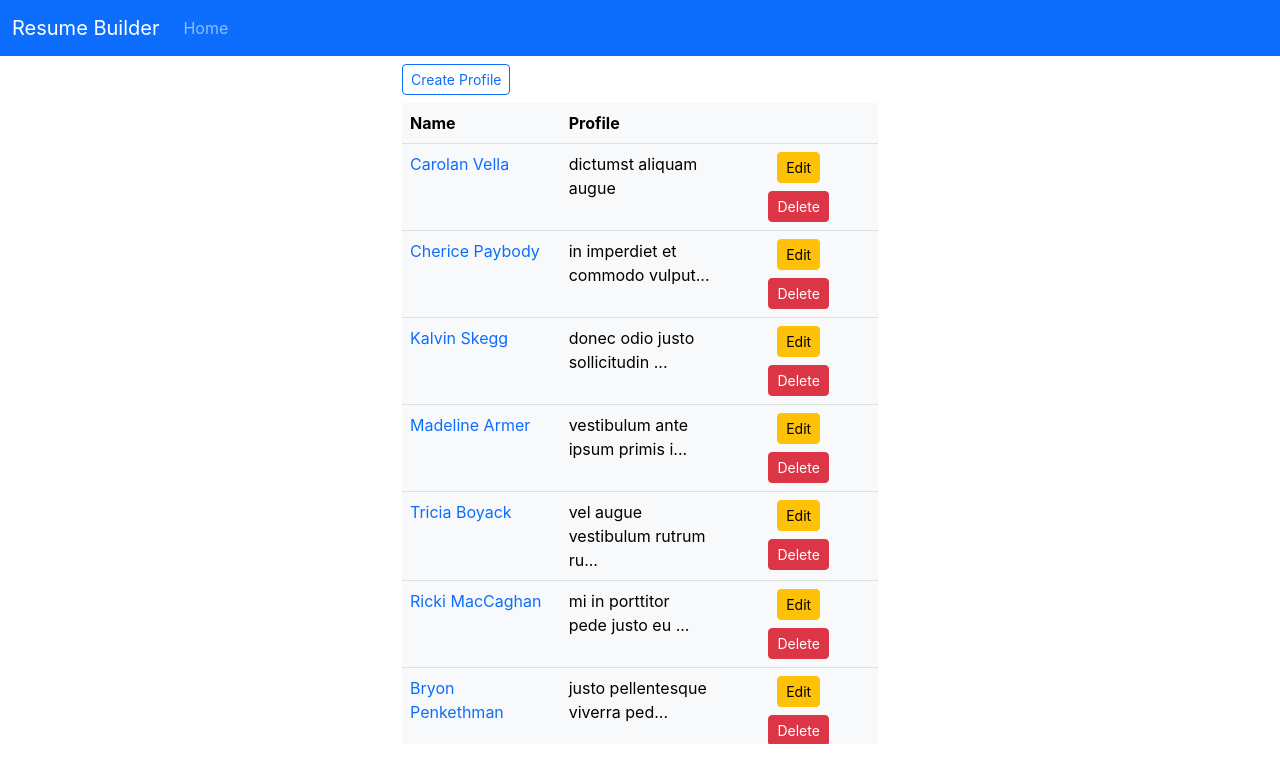
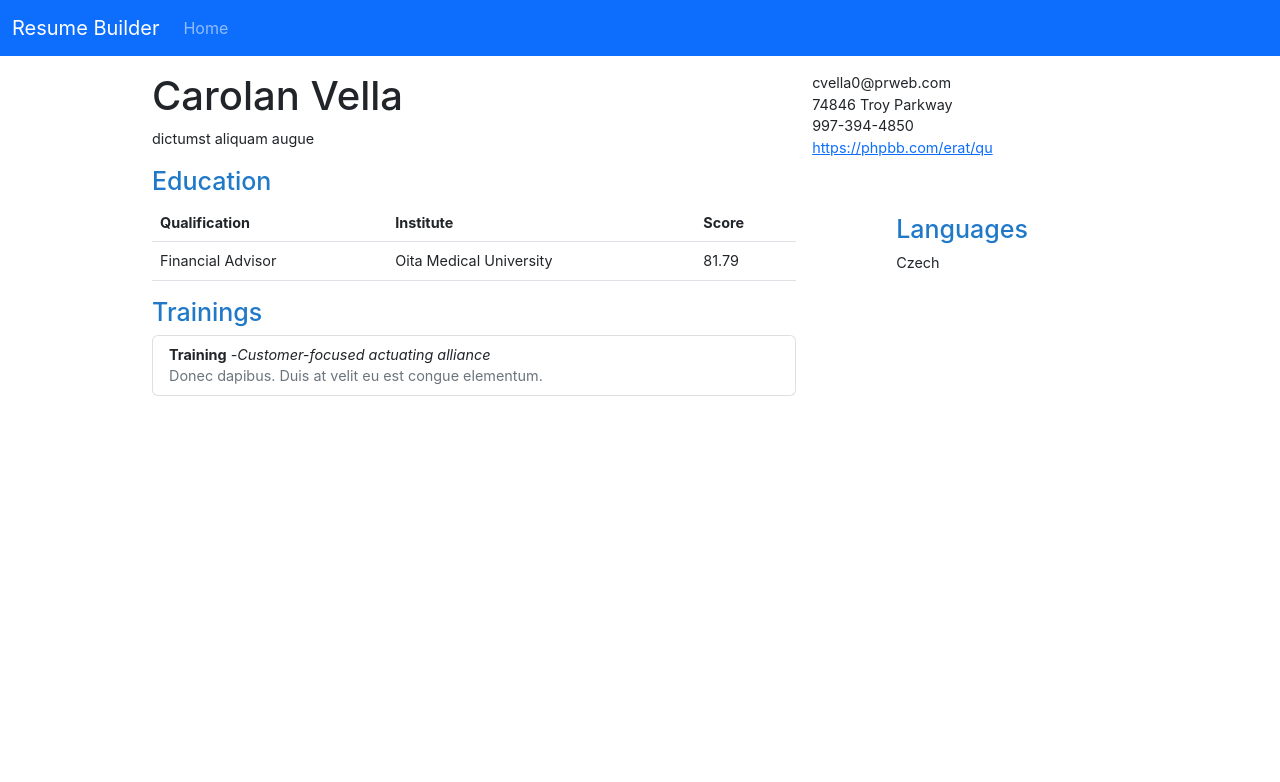
Before and after one commit to HarishB167/resume-builder-frontend, a React (Create React App) app: page /view-profile/1 in a window 1280 px wide. Shown: the top 782 px of the page. Built offline with nearby package versions, Linux system fonts and the light colour scheme.

Commit message:
First draft of view profile page completed.

```diff
--- a/src/App.css
+++ b/src/App.css
@@ -105,3 +105,68 @@ body {
     display: none;
   }
 }
+
+/* For view-profile page */
+
+.profile_view {
+  display: flex;
+  flex-direction: column;
+  font-size: 0.9rem;
+}
+
+.profile_view h2 {
+  color: #2079c8;
+  font-size: 1.563rem;
+}
+
+@media screen and (min-width: 700px) {
+  .profile_view {
+    flex-direction: row;
+    flex-wrap: wrap;
+    max-width: 1000px;
+  }
+
+  .name-profile-statement {
+    max-width: 66%;
+    width: 66%;
+    order: 1;
+  }
+
+  .contact {
+    order: 2;
+    max-width: 32%;
+    width: 32%;
+    margin-left: 1rem;
+  }
+
+  .other-details {
+    display: flex;
+    flex-direction: column;
+    flex-wrap: wrap;
+    order: 3;
+    width: 100%;
+  }
+
+  .projects-education-experience {
+    order: 1;
+    max-width: 66%;
+    width: 66%;
+    height: 100%;
+  }
+
+  .skills {
+    order: 2;
+    max-width: 33%;
+    margin: 1rem;
+  }
+
+  .language {
+    order: 3;
+    max-width: 33%;
+    margin: 1rem;
+  }
+
+  .contact-h2 {
+    display: none;
+  }
+}
--- a/src/App.js
+++ b/src/App.js
@@ -3,10 +3,11 @@ import { Route, Switch } from "react-router-dom";
 import { ToastContainer } from "react-toastify";
 import "react-toastify/dist/ReactToastify.css";
 import "./App.css";
-import ProfileForm from "./components/profileForm";
 import EditProfile from "./components/editProfile";
 import Home from "./components/home";
 import NavBar from "./components/navBar";
+import ProfileForm from "./components/profileForm";
+import ProfileView from "./components/profileView";
 import { getUserList } from "./services/fakeUserService";
 
 function App() {
@@ -27,6 +28,7 @@ function App() {
       <NavBar />
       <Switch>
         <Route path="/create-profile" component={ProfileForm} />
+        <Route path="/view-profile/:id" component={ProfileView} />
         <Route path="/:id/edit-profile" component={ProfileForm} />
         <Route path="/:id/edit-profile-details" component={EditProfile} />
         <Route
--- a/src/components/editProfileSkillLanguage.jsx
+++ b/src/components/editProfileSkillLanguage.jsx
@@ -60,7 +60,7 @@ function EditProfileSkillLanguage(props) {
     } else {
       console.log("result :>> ", result);
       saveLanguage({ ...currentLanguage });
-      toast.success("Skill saved successfully.");
+      toast.success("Language saved successfully.");
 
       const objWithNullValues = { ...currentLanguage };
       Object.keys(objWithNullValues).forEach((k) => {
--- a/src/components/home.jsx
+++ b/src/components/home.jsx
@@ -5,6 +5,7 @@ import Modal from "./modal";
 
 function Home(props) {
   const [userToDelete, setUserToDelete] = useState("");
+
   useEffect(() => {
     props.loadUserList();
   }, []);
@@ -26,12 +27,17 @@ function Home(props) {
         action={handleDelete}
         actionMessage="Delete"
       ></Modal>
+      <div className="d-flex justify-content-between align-items-center">
         <Link
           to="/create-profile"
           className="btn btn-outline-primary btn-sm mt-2 mb-2"
         >
           Create Profile
         </Link>
+        <button className="btn btn-primary btn-sm" onClick={props.loadUserList}>
+          Refresh
+        </button>
+      </div>
       <table className="table table-light table-scroll">
         <thead className="thead-scroll">
           <tr className="tr-scroll">
@@ -45,9 +51,12 @@ function Home(props) {
             return (
               <tr key={user.id} className="tr-scroll">
                 <td>
-                  <a href="#" className="text-decoration-none text-primary">
+                  <Link
+                    to={`/view-profile/${user.id}`}
+                    className="text-decoration-none text-primary"
+                  >
                     {`${user.first_name} ${user.last_name}`}
-                  </a>
+                  </Link>
                 </td>
                 <td>
                   {user.profile_statement.length > 30
--- /dev/null
+++ b/src/components/profileView.jsx
@@ -0,0 +1,194 @@
+import React, { useEffect, useState } from "react";
+import { getUser } from "../services/fakeUserService";
+import { getProjectListForUserId } from "../services/fakeProjectService";
+import { getEducationListForUserId } from "../services/fakeEducationService";
+import { getExperienceListForUserId } from "../services/fakeExperienceService";
+import { getSkillListForUserId } from "../services/fakeSkillLanguageService";
+import { getLanguageListForUserId } from "../services/fakeSkillLanguageService";
+import { getTrainingListForUserId } from "../services/fakeTrainingService";
+
+function ProfileView(props) {
+  const userId = props.match.params.id;
+  const [profile, setProfile] = useState({
+    basicInfo: {
+      id: userId,
+      first_name: "",
+      last_name: "",
+      email: "",
+      phone: "",
+      address: "",
+      profile_statement: "",
+      profile_link: "",
+    },
+    projects: [],
+    educations: [],
+    experiences: [],
+    skills: [],
+    languages: [],
+    trainings: [],
+  });
+
+  async function loadProfile() {
+    const user = await getUser(userId);
+    const projects = await getProjectListForUserId(userId);
+    const educations = await getEducationListForUserId(userId);
+    const experiences = await getExperienceListForUserId(userId);
+    const skills = await getSkillListForUserId(userId);
+    const languages = await getLanguageListForUserId(userId);
+    const trainings = await getTrainingListForUserId(userId);
+    setProfile({
+      basicInfo: user,
+      projects: projects,
+      educations: educations,
+      experiences: experiences,
+      skills: skills,
+      languages: languages,
+      trainings: trainings,
+    });
+  }
+
+  useEffect(() => {
+    loadProfile();
+  }, []);
+
+  return (
+    <div className="container profile_view my-3 pb-3">
+      <div className="name-profile-statement">
+        <h1>{`${profile.basicInfo.first_name} ${profile.basicInfo.last_name}`}</h1>
+        <p>{profile.basicInfo.profile_statement}</p>
+      </div>
+      <div className="other-details">
+        <div className="skills">
+          {profile.skills.length > 0 && (
+            <React.Fragment>
+              <h2>Skills</h2>
+              <div className="skills__items mb-3">
+                {profile.skills.map((skill) => (
+                  <span
+                    key={skill.id}
+                    className="badge rounded-pill bg-primary m-1"
+                  >
+                    {skill.name}
+                  </span>
+                ))}
+              </div>
+            </React.Fragment>
+          )}
+        </div>
+        <div className="projects-education-experience">
+          {profile.projects.length > 0 && (
+            <React.Fragment>
+              <h2>Projects</h2>
+              <ul className="list-group mb-3">
+                {profile.projects.map((project) => (
+                  <li key={project.id} className="list-group-item">
+                    <strong>{project.title}</strong> -
+                    <em>{project.subtitle}</em>
+                    <p className="description text-secondary">
+                      {project.description}
+                    </p>
+                    <p>
+                      Github link -
+                      <a
+                        className="text-secondary text-break text-decoration-none"
+                        href={project.git_link}
+                      >
+                        {project.git_link}
+                      </a>
+                    </p>
+                    <p className="mb-0">
+                      Test link -
+                      <a
+                        className="text-secondary text-break text-decoration-none"
+                        href={project.test_link}
+                      >
+                        {project.test_link}
+                      </a>
+                    </p>
+                  </li>
+                ))}
+              </ul>
+            </React.Fragment>
+          )}
+          {profile.educations.length > 0 && (
+            <React.Fragment>
+              <h2>Education</h2>
+              <table className="table">
+                <thead>
+                  <tr>
+                    <th>Qualification</th>
+                    <th>Institute</th>
+                    <th>Score</th>
+                  </tr>
+                </thead>
+                <tbody>
+                  {profile.educations.map((item) => (
+                    <tr>
+                      <td>{item.qualification}</td>
+                      <td>{item.institute}</td>
+                      <td>{item.score}</td>
+                    </tr>
+                  ))}
+                </tbody>
+              </table>
+            </React.Fragment>
+          )}
+          {profile.experiences.length > 0 && (
+            <React.Fragment>
+              <h2>Experience</h2>
+              <ul className="list-group mb-3">
+                {profile.experiences.map((ex) => (
+                  <li className="list-group-item">
+                    <strong>{ex.title}</strong> -<em>{ex.subtitle}</em>
+                    <p className="text-secondary">
+                      {ex.start} - {ex.end}
+                    </p>
+                    <p className="description text-secondary mb-0">
+                      {ex.responsibilities}
+                    </p>
+                  </li>
+                ))}
+              </ul>
+            </React.Fragment>
+          )}
+          {profile.trainings.length > 0 && (
+            <React.Fragment>
+              <h2>Trainings</h2>
+              <ul className="list-group mb-3">
+                {profile.trainings.map((tr) => (
+                  <li key={tr.id} className="list-group-item">
+                    <strong>{tr.title}</strong> -<em>{tr.subtitle}</em>
+                    <p className="description text-secondary mb-0">
+                      {tr.description}
+                    </p>
+                  </li>
+                ))}
+              </ul>
+            </React.Fragment>
+          )}
+        </div>
+        <div className="language">
+          {profile.languages.length > 0 && (
+            <React.Fragment>
+              <h2>Languages</h2>
+              <p>{profile.languages.map((l) => l.name).join(", ")}</p>
+            </React.Fragment>
+          )}
+        </div>
+      </div>
+      <div className="contact">
+        <h2 className="contact-h2">Contact</h2>
+        <p className="mb-0">{profile.basicInfo.email}</p>
+        <p className="mb-0">{profile.basicInfo.address}</p>
+        <p className="mb-0">{profile.basicInfo.phone}</p>
+        <a href={profile.basicInfo.profile_link}>
+          {profile.basicInfo.profile_link.length < 25
+            ? profile.basicInfo.profile_link
+            : profile.basicInfo.profile_link.substr(0, 25)}
+        </a>
+      </div>
+    </div>
+  );
+}
+
+export default ProfileView;
```
Lines whose indentation alone changed are shown as unchanged.
